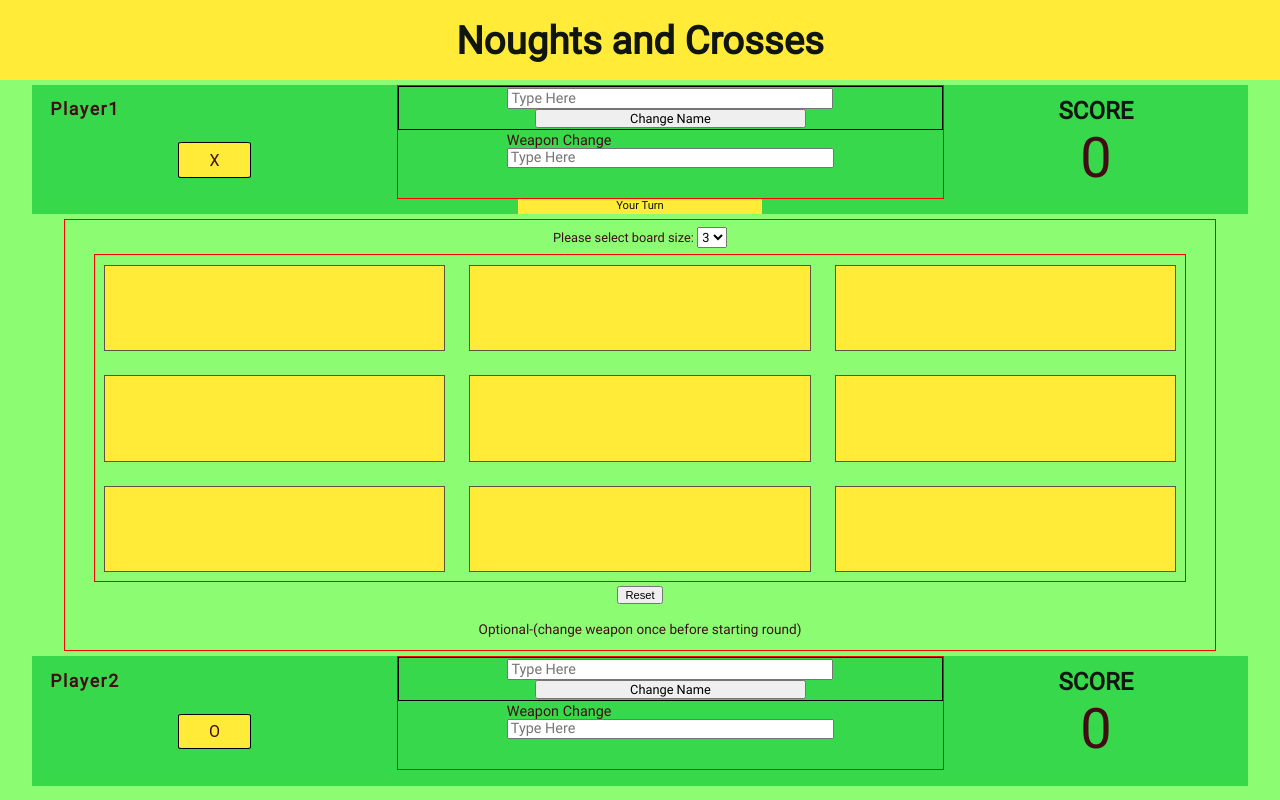
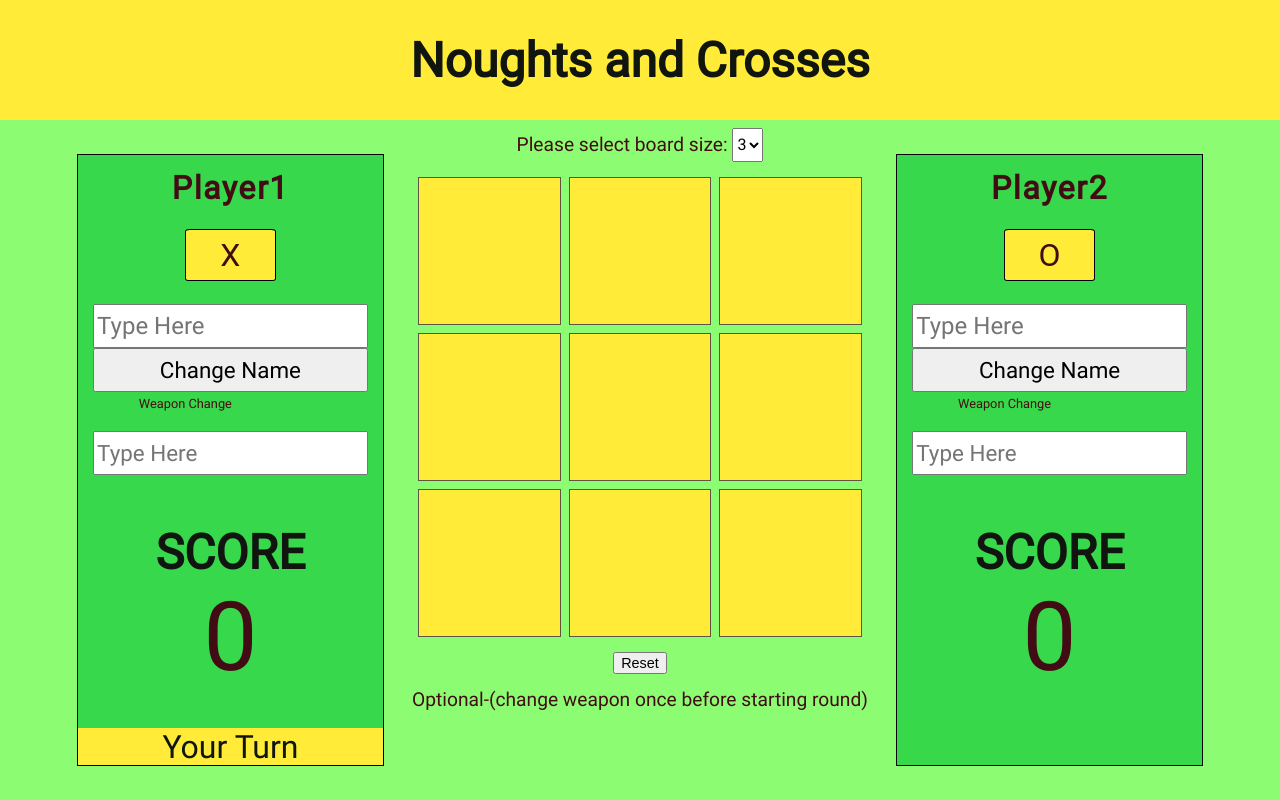
Before and after one commit to ikhlaas-kapadia/Noughts-And-Crosses, a React (Create React App) app: page / in a window 1280 px wide. Built offline with nearby package versions, Linux system fonts and the light colour scheme.

Commit message:
Add media queries

```diff
--- a/src/App.css
+++ b/src/App.css
@@ -24,6 +24,7 @@ header {
 }
 
 section {
+  box-sizing: border-box;
   margin: 0;
   background-color: #8cfd73;
   display: flex;
@@ -31,6 +32,7 @@ section {
   height: 90vh;
   width: 100vw;
   align-items: center;
+  justify-content: center;
   color: #420c14;
 }
 
@@ -46,15 +48,15 @@ section {
   min-width: 95%;
   min-height: 18%;
   margin: 0.3em;
-  /* border: 1px solid black; */
+  border: 1px solid black;
 }
 .Player {
   display: flex;
   flex-direction: row;
-  /* border: 1px solid red; */
   height: 100%;
   width: 100%;
   background-color: #37d84b;
+  max-height: 100%;
 }
 
 .Player-Heading {
@@ -69,64 +71,72 @@ section {
   max-height: 100%;
 }
 .Player-Heading h2 {
-  height: 25%;
+  margin: 0;
+  text-align: center;
+  padding-top: 5%;
   width: 90%;
+  min-height: 60%;
   /* border: 1px solid yellow; */
   letter-spacing: 0.1rem;
-  font-size: 1.1em;
+  font-size: 1.4rem;
   word-wrap: break-word;
 }
 .Icon {
   display: inline-block;
   margin: 0;
-  width: 20%;
-  /* height: 100%; */
+  width: fit-content;
+  min-width: 30%;
+  max-width: fit-content;
   border: 1px black solid;
   border-radius: 5%;
   padding: 2%;
   text-align: center;
   background-color: #ffeb38;
-  font-size: 1em;
+  font-size: 1.3rem;
   font-family: Roboto, “Open Sans”, “Helvetica Neue”, sans-serif;
 }
 .Player-Details {
-  border: 1px solid red;
+  /* border: 1px solid red; */
   display: flex;
   flex-direction: column;
   width: 45%;
 }
 .NameForm {
-  border: 1px solid black;
+  /* border: 1px solid black; */
   display: flex;
   flex-direction: column;
   align-items: center;
   justify-content: center;
+  height: 100%;
+  margin-top: 8%;
 }
 .Name-Input,
 .Weapon-Input {
   /* border: 1px solid black; */
-  width: 60%;
+  width: 80%;
   height: 50%;
   font-family: inherit;
-  font-size: 0.9em;
+  font-size: 1rem;
 }
 .NameForm button {
   font-family: inherit;
-  font-size: 0.8em;
+  font-size: 0.9rem;
   padding: 0;
-  width: 50%;
-  height: 45%;
+  width: 60%;
+  height: 50%;
 }
 .Weapon-Changer {
   /* border: 1px solid yellow; */
+  height: 100%;
   display: flex;
   flex-direction: column;
   align-items: center;
   justify-content: center;
 }
 .Weapon-Changer span {
+  margin: 0;
   display: inline-block;
-  font-size: 0.9em;
+  font-size: 0.8em;
   padding: 0;
   width: 60%;
   height: 40%;
@@ -143,31 +153,31 @@ section {
 .Score-Container h3 {
   margin: 0;
   margin-top: 0.2em;
-  font-size: 1.5em;
+  font-size: 1.5rem;
   color: #101510;
 }
 .Score {
   display: inline-block;
-  font-size: 3.5em;
+  font-size: 3.5rem;
   /* margin: 0; */
 }
 
 .Turn-Box {
   background-color: #37d84a;
-  min-height: 12%;
-  max-height: 12%;
+  min-height: 13%;
+  max-height: 15%;
 }
 
 .Turn,
 .No-Turn {
+  text-align: center;
   margin: 0;
-  text-align: center;
   background-color: #37d84a;
   height: 100%;
-  width: 20%;
-  margin: 0 auto;
+  width: 100%;
+  /* margin: 0 auto; */
   color: #101510;
-  font-size: 0.7em;
+  font-size: 1rem;
   padding: 0;
 }
 .Turn {
@@ -176,20 +186,17 @@ section {
 
 /* <——— BOARD ——> */
 .Board-Wrapper {
-  border: 1px solid red;
   display: flex;
   flex-direction: column;
-  height: 60%;
+  height: 64%;
   width: 90%;
-  max-width: 90%;
-  max-height: 60%;
-  min-width: 90%;
-  min-height: 60%;
   align-items: center;
+  font-size: 1em;
 }
 .Board-Selector,
 .Hidden-Selector {
-  margin: 0.5em 0;
+  padding-top: 0;
+  margin: 0.5rem 0;
   /* border: 1px solid yellow; */
   width: 100%;
   text-align: center;
@@ -197,7 +204,7 @@ section {
   height: 5%;
   max-height: 5%;
   min-height: 5%;
-  font-size: 0.8em;
+  font-size: 1rem;
 }
 
 .Hidden-Selector,
@@ -216,34 +223,46 @@ option {
 }
 
 .Board {
-  border: 1px solid red;
   display: grid;
   height: 100%;
-  max-height: 100%;
-  width: 95%;
-  grid-gap: 1em;
-  padding: 0.4em;
+  width: 100%;
+  grid-gap: 0.2em;
+  font-size: 1em;
 }
 .Board-9 {
   grid-template-columns: repeat(3, 1fr);
   grid-template-rows: repeat(3, 1fr);
-  font-size: 1.5em;
+  font-size: 3rem;
+}
+.Board-16 {
+  grid-template-columns: repeat(4, 1fr);
+  grid-template-rows: repeat(4, 1fr);
+  font-size: 2.5rem;
 }
 .Board-25 {
   grid-template-columns: repeat(5, 1fr);
   grid-template-rows: repeat(5, 1fr);
-  font-size: 1em;
+  font-size: 2rem;
+}
+.Board-36 {
+  grid-template-columns: repeat(6, 1fr);
+  grid-template-rows: repeat(6, 1fr);
+  font-size: 1.5rem;
 }
 .Board-49 {
   grid-template-columns: repeat(7, 1fr);
   grid-template-rows: repeat(7, 1fr);
-  font-size: 0.8em;
-  grid-gap: 1em;
+  font-size: 1.3rem;
+}
+.Board-64 {
+  grid-template-columns: repeat(8, 1fr);
+  grid-template-rows: repeat(8, 1fr);
+  font-size: 1.2rem;
 }
 .Board-81 {
   grid-template-columns: repeat(9, 1fr);
   grid-template-rows: repeat(9, 1fr);
-  font-size: 0.6em;
+  font-size: 1rem;
 }
 
 .Box,
@@ -265,7 +284,7 @@ option {
 .Reset-Btn {
   /* border: 1px solid red; */
   font-size: 0.7em;
-  margin: 0.3em;
+  margin: 0.4em;
 }
 
 .Box-Content {
@@ -276,24 +295,277 @@ option {
   height: 10%;
   /* border: 1px solid red; */
   margin: 0;
-  font-size: 0.85em;
+  font-size: 0.8em;
   min-height: 10%;
   max-height: 10%;
 }
 
 .Message,
 .No-Message {
-  text-align: center;
+  margin: 0;
+  padding: 0;
   width: 100%;
   height: 100%;
+  line-height: 1.2em;
   text-align: center;
+}
+.Win-Message {
+  margin-top: 0.2em;
+  font-size: 2em;
 }
 .No-Message {
   color: transparent;
 }
 
-@media only screen and (max-width: 600px) {
+@media only screen and (min-width: 440px) {
   body {
-    background-color: lightblue;
+    font-size: 1em;
+  }
+  header {
+    height: 15vh;
+    font-size: 1.5rem;
+  }
+
+  section {
+    flex-direction: row;
+    height: 85vh;
+  }
+
+  /* —— Player Panels —> */
+
+  .Player-Box {
+    margin: 0;
+    display: flex;
+    flex-direction: column;
+    height: 90%;
+    width: 19%;
+    max-height: 90%;
+    min-width: 19%;
+    min-height: 90%;
+  }
+  .Player {
+    height: 100%;
+    flex-direction: column;
+  }
+  .Player-Heading {
+    /* border: 1px solid blue; */
+    justify-content: center;
+    width: 100%;
+    min-width: 100%;
+    height: 25%;
+    max-height: 25%;
+  }
+  .Player-Heading h2 {
+    height: 50%;
+    width: 90%;
+    /* border: 1px solid yellow; */
+    font-size: 1.5rem;
+    margin: 0;
+  }
+  .Icon {
+    width: 100%;
+    border: 1px black solid;
+    font-size: 1.3rem;
+  }
+  .Player-Details {
+    /* border: 1px solid red; */
+    display: flex;
+    flex-direction: column;
+    width: 100%;
+    height: 40%;
+  }
+
+  .Name-Input,
+  .Weapon-Input {
+    /* border: 1px solid black; */
+    width: 90%;
+    height: 40%;
+    font-size: 1rem;
+  }
+  .Weapon-Input {
+    font-size: 0.9rem;
+  }
+  .NameForm button {
+    font-size: 0.9rem;
+    width: 90%;
+    height: 30%;
+  }
+  .Weapon-Changer {
+    /* border: 1px solid yellow; */
+    height: 100%;
+  }
+
+  .Score-Container {
+    width: 100%;
+    height: 50%;
+  }
+  .Score-Container h3 {
+    font-size: 2.5rem;
+  }
+
+  .Turn-Box {
+    min-height: 6%;
+  }
+
+  .Turn,
+  .No-Turn {
+    height: 100%;
+    width: 100%;
+    font-size: 1.4rem;
+  }
+  /* * <——— BOARD ——> */
+  .Board-Wrapper {
+    height: 80%;
+    width: 60%;
+    max-width: 60%;
+    max-height: 80%;
+    min-width: 60%;
+    min-height: 80%;
+  }
+  .Board-Selector,
+  .Hidden-Selector {
+    margin: 0.4em 0;
+    font-size: 1.1rem;
+  }
+
+  .Drop-Down {
+    font-size: 1rem;
+  }
+
+  .Board {
+    height: 65%;
+    width: 100%;
+    /* border: 1px solid red; */
+    padding: 0.5rem;
+    grid-gap: 0.5rem;
+  }
+
+  .Message-Box {
+    margin-top: 0.5rem;
+    font-size: 0.9rem;
+  }
+
+  .Win-Message {
+    margin-top: 0.2rem;
+    font-size: 2rem;
+  }
+
+  .Reset-Btn {
+    font-size: 0.9rem;
+    margin: 0.4rem;
   }
 }
+
+@media only screen and (min-width: 640px) {
+  /* —— Player Panels —> */
+
+  .NameForm button {
+    font-size: 1rem;
+    width: 90%;
+    height: 30%;
+  }
+
+  .Score-Container h3 {
+    font-size: 3rem;
+  }
+
+  /* * <——— BOARD ——> */
+
+  .Board-Selector,
+  .Hidden-Selector {
+    margin: 0.4em 0;
+    font-size: 1.2rem;
+  }
+
+  .Drop-Down {
+    font-size: 1rem;
+  }
+
+  .Board {
+    height: 70%;
+    width: 90%;
+    padding: 0.5rem;
+    grid-gap: 0.5rem;
+  }
+}
+
+@media only screen and (min-width: 655px) {
+  /* —— Player Panels —> */
+  .Player-Box {
+    height: 90%;
+    width: 24%;
+  }
+  .Player-Heading h2 {
+    font-size: 2rem;
+  }
+  .Icon {
+    font-size: 2rem;
+  }
+
+  .Board-Wrapper {
+    height: 80%;
+    width: 50%;
+    max-width: 50%;
+    max-height: 80%;
+    min-width: 50%;
+    min-height: 80%;
+  }
+
+  .Name-Input,
+  .Weapon-Input {
+    height: 50%;
+    font-size: 1.5rem;
+  }
+  .Weapon-Input {
+    font-size: 1.4rem;
+  }
+  .NameForm button {
+    font-size: 1.4rem;
+    width: 90%;
+    height: 50%;
+  }
+}
+
+@media only screen and (min-width: 900px) {
+  /* —— Player Panels —> */
+  .Score {
+    font-size: 6rem;
+  }
+  .Board-Selector {
+    font-size: 1.3rem;
+  }
+  .Board-Wrapper {
+    width: 45%;
+    max-width: 45%;
+    min-width: 45%;
+  }
+  .Message {
+    font-size: 1.2rem;
+  }
+}
+
+@media only screen and (min-width: 1000px) {
+  /* —— Player Panels —> */
+  .Score {
+    font-size: 6rem;
+  }
+  .Board-Selector {
+    font-size: 1.2rem;
+  }
+  .Drop-Down {
+    font-size: 1rem;
+  }
+  .Board-Wrapper {
+    height: 100%;
+    max-height: 100%;
+    width: 40%;
+    max-width: 40%;
+    min-width: 40%;
+  }
+  .Message {
+    font-size: 1.2rem;
+  }
+  .Turn {
+    font-size: 2rem;
+  }
+}
```
